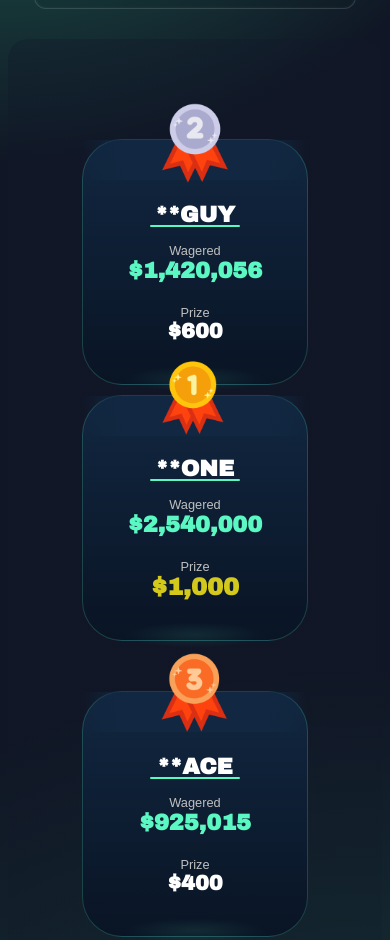
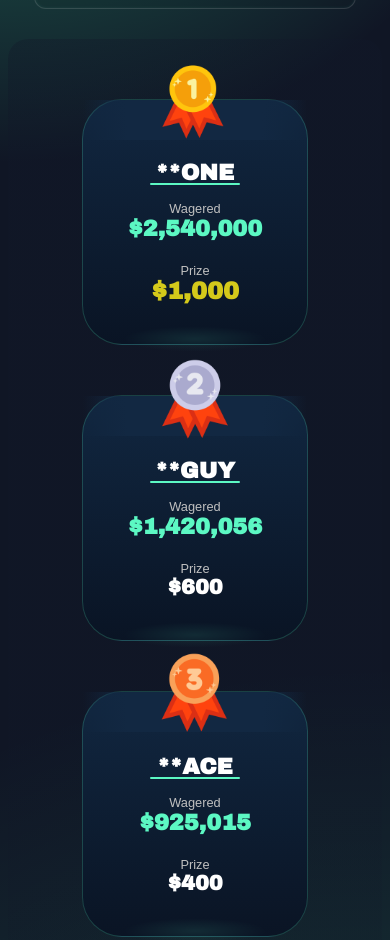
Before and after one commit to noorb404/leaderBoard, a plain HTML site: page leader/index.html in a window 390 px wide. Shown: the part 436-1376 px from the top of the page. Drawn offline with nearby package versions, Linux system fonts and the light colour scheme; a web font is replaced by a local one.

Commit message:
Update index-styles.css

```diff
--- a/leader/index-styles.css
+++ b/leader/index-styles.css
@@ -910,7 +910,28 @@ body {
     color: white;
     cursor: pointer;
 }
+@media (max-width: 480px) {
+    .top-three {
+      display: flex;
+      flex-direction: column;
+      align-items: center;
+    }
 
+    .card.second {
+      order: 2;
+      transform: translateY(-20px); /* keep it raised */
+
+    }
+
+    .card.first {
+      order: 1;
+      transform: translateY(-40px); /* keep it raised */
+    }
+
+    .card.third {
+      order: 3;
+    }
+  }
 @media (max-width: 768px) {
     body {
       background-color: #101625 !important;
```
